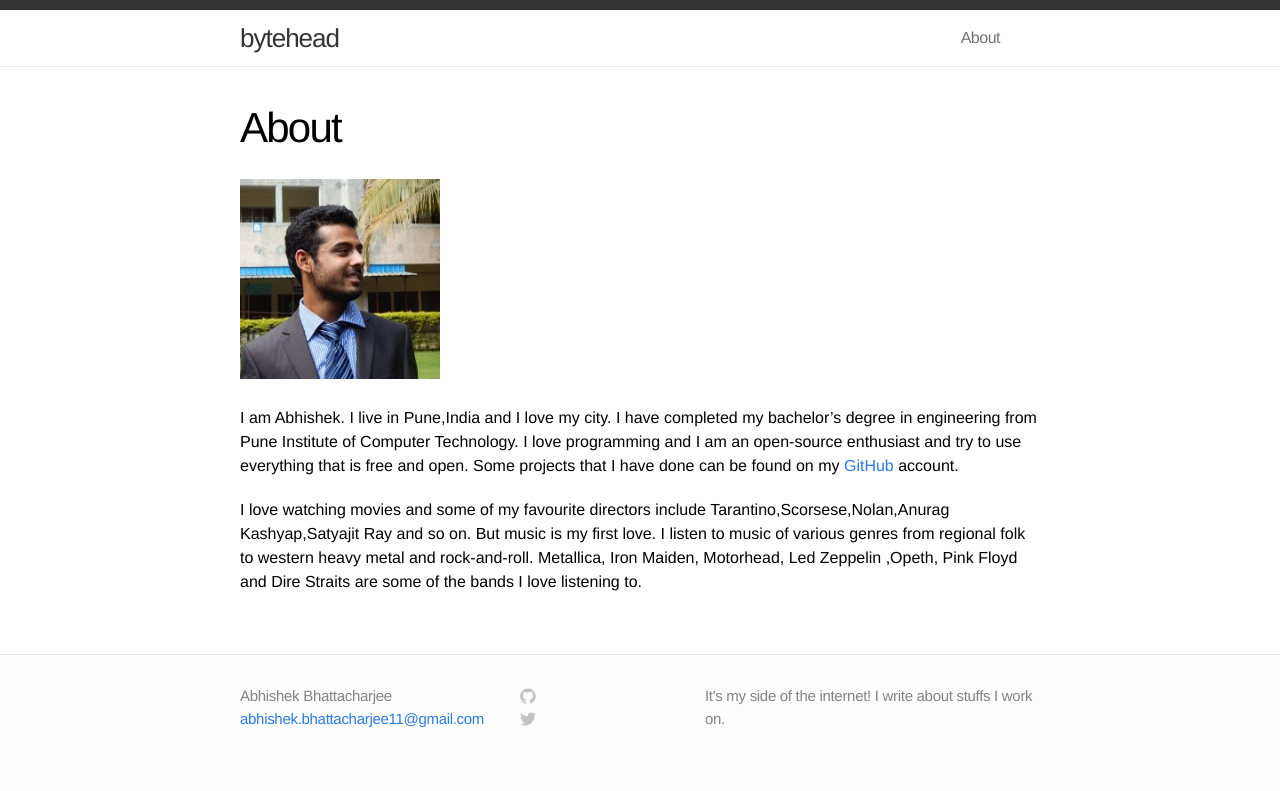
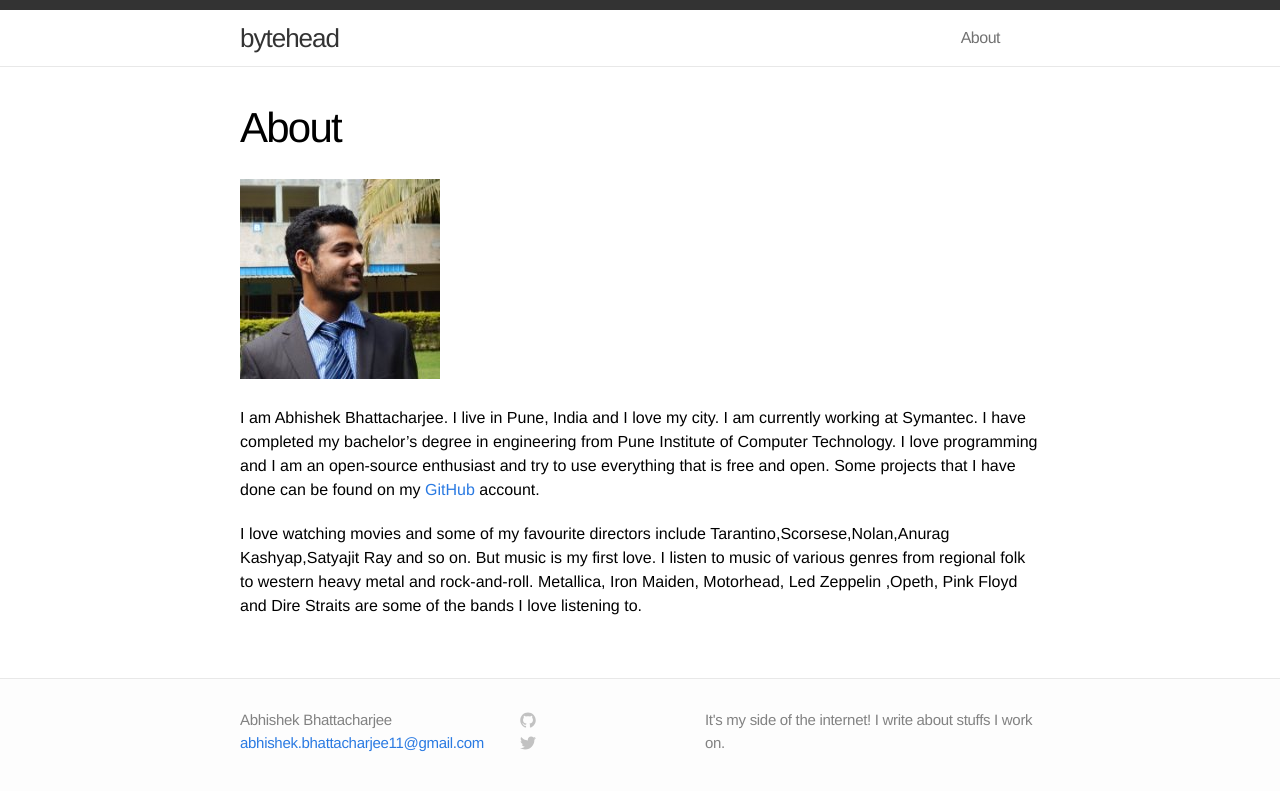
Before and after one commit to abhi11/abhi11.github.io, a Jekyll site: the page built from about.md, in a window 1280 px wide. Shown: the top 791 px of the page. Built offline with Jekyll 4.4.1, drawn with Linux system fonts in a browser that asks for light colours.

Commit message:
Updated About section

```diff
--- a/about.md
+++ b/about.md
@@ -5,6 +5,6 @@ permalink: /about/
 ---
 ![Profile Pic](https://raw.githubusercontent.com/abhi11/abhi11.github.io/master/_img/profile.jpg)
 
-I am Abhishek. I live in Pune,India and I love my city. I have completed my bachelor's degree in engineering from Pune Institute of Computer Technology. I love programming and I am an open-source enthusiast and try to use everything that is free and open. Some projects that I have done can be found on my [GitHub](https://github.com/abhi11) account.
+I am Abhishek Bhattacharjee. I live in Pune, India and I love my city. I am currently working at Symantec. I have completed my bachelor's degree in engineering from Pune Institute of Computer Technology. I love programming and I am an open-source enthusiast and try to use everything that is free and open. Some projects that I have done can be found on my [GitHub](https://github.com/abhi11) account.
 
 I love watching movies and some of my favourite directors include Tarantino,Scorsese,Nolan,Anurag Kashyap,Satyajit Ray and so on. But music is my first love. I listen to music of various genres from regional folk to western heavy metal and rock-and-roll. Metallica, Iron Maiden, Motorhead, Led Zeppelin ,Opeth, Pink Floyd and Dire Straits are some of the bands I love listening to.
```
